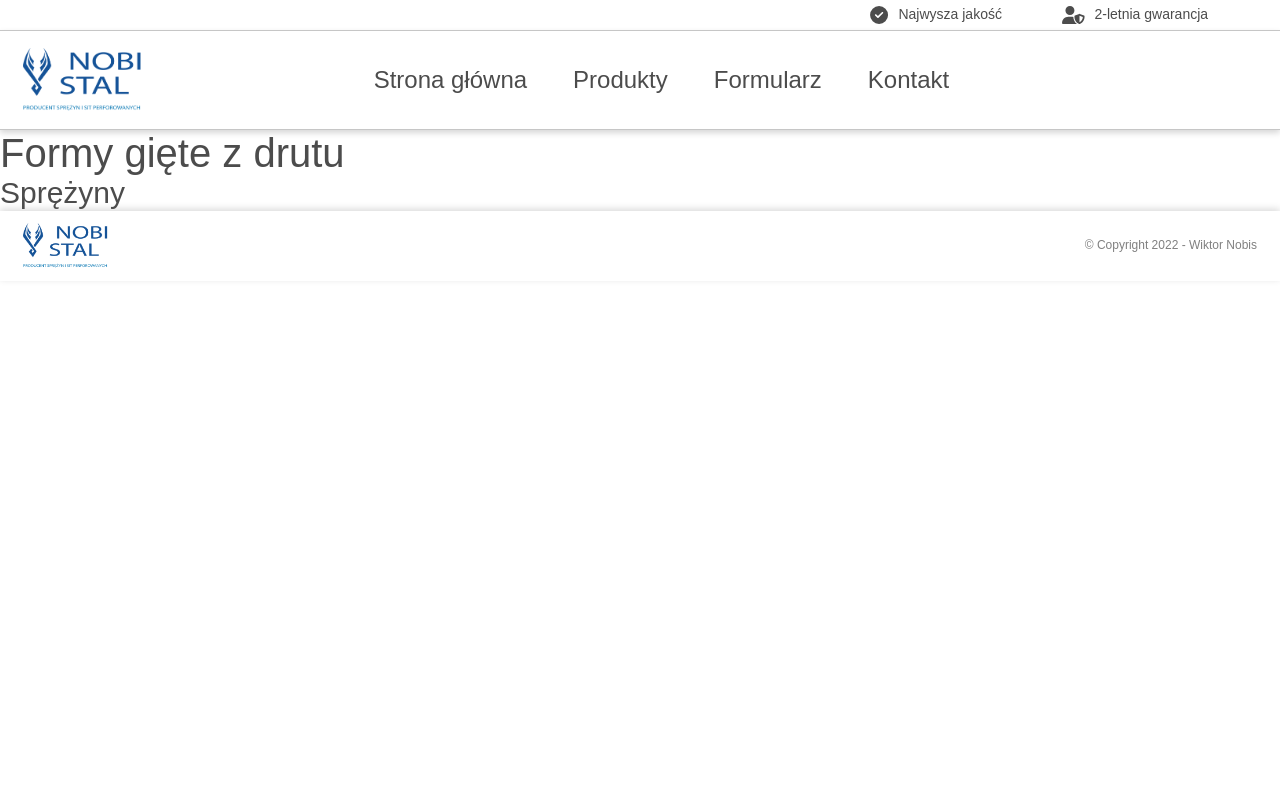
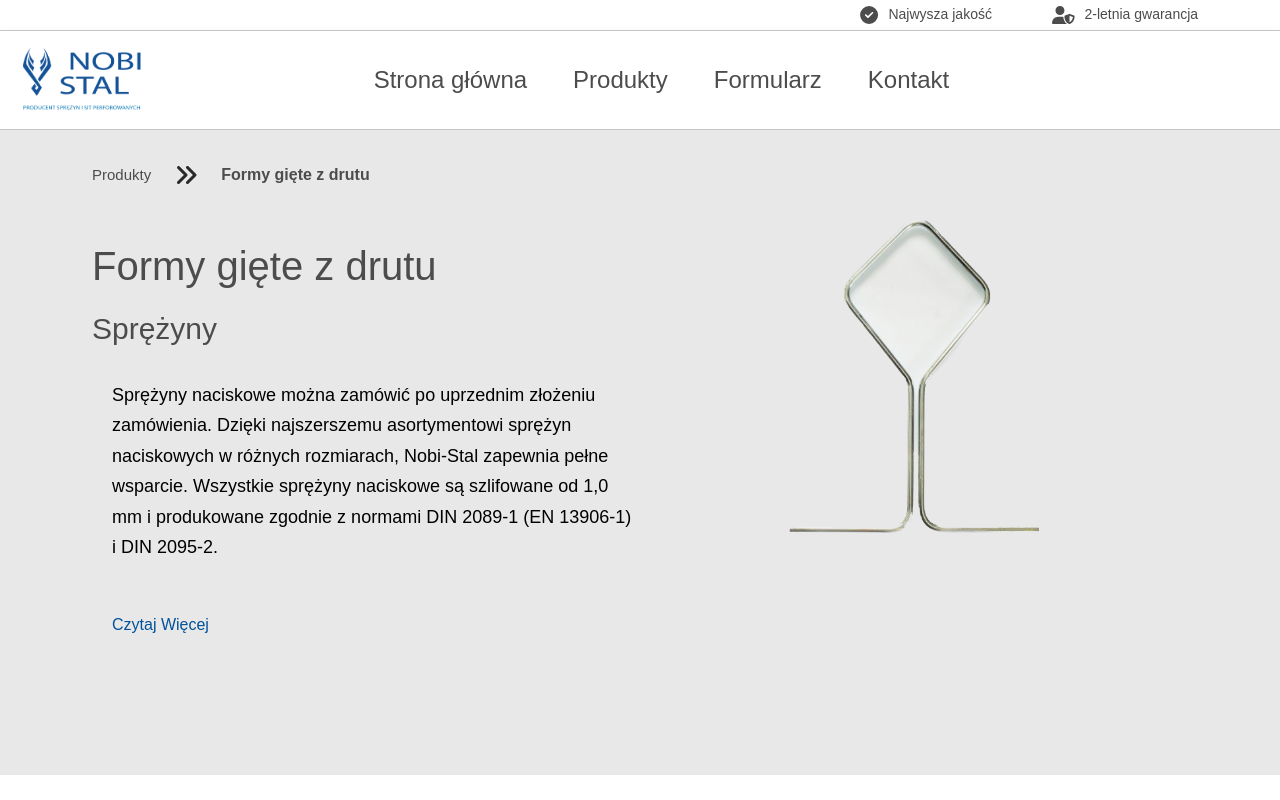
Before and after one commit to wiktornobis/nobi-stal, a React (Create React App) app: page /produkty/6 in a window 1280 px wide. Shown: the top 800 px of the page. Built offline with nearby package versions, Linux system fonts and the light colour scheme.

Commit message:
add section with next product

```diff
--- a/src/components/pages/products/DataProducts.js
+++ b/src/components/pages/products/DataProducts.js
@@ -1,6 +1,6 @@
 import img1 from '../../../assets/sprezyny-sciskowe.png';
 import img2 from '../../../assets/sprezyny-naciagowe.png';
-import img3 from '../../../assets/sprezyny-talerzowe.png';
+import img3 from '../../../assets/sprezyny-skretne.png';
 import img4 from '../../../assets/sprezyny-talerzowe.png';
 import img5 from '../../../assets/sprezyny-faliste.png';
 import img6 from '../../../assets/formy-giete-z-drutu.png';
--- a/src/components/pages/subproducts/ WireBentMolds.js
+++ b/src/components/pages/subproducts/ WireBentMolds.js
@@ -1,24 +1,56 @@
 import './_spring-global.scss';
-import { Outlet } from "react-router-dom";
+import arrow from '../../../assets/arrow.png';
+import wireBentMolds from '../../../assets/formy-giete-z-drutu.png';
+import { Outlet, Link } from "react-router-dom";
+import { HashLink } from 'react-router-hash-link';
 
 
 function  WireBentMolds(props) {
     return (
         <>
-        <div className="wire-bent">
-            <div className="left-container">
-                <div className="back-nav"></div>
-                <h2 className="wire-bent-title">Formy gięte z drutu</h2>
-                <h3 className="wire-bent-subtitle">Sprężyny</h3>
-                <p className="wire-bent-text"></p>
+        <div className="springs-background">
+            <div className="sub-product general-container">
+                <div className="spring-nav ">
+                    <Link to='/produkty'>
+                        <h2 className="spring-nav-back">Produkty</h2>
+                    </Link>
+                    <img className='spring-nav-img'
+                        src={arrow}
+                        alt=""
+                    />
+                    <h3 className="spring-nav-current">Formy gięte z drutu</h3>
+                </div>
+                <div className="spring-compression">
+                    <div className="left-container">
+                        <h2 className="spring-title">Formy gięte z drutu</h2>
+                        <h3 className="spring-subtitle">Sprężyny</h3>
+                        <p className="spring-text">
+                            Sprężyny naciskowe można zamówić po uprzednim złożeniu zamówienia. Dzięki najszerszemu
+                            asortymentowi sprężyn naciskowych w różnych rozmiarach, Nobi-Stal zapewnia pełne wsparcie.
+                            Wszystkie sprężyny naciskowe są szlifowane od 1,0 mm i produkowane zgodnie z
+                            normami DIN 2089-1 (EN 13906-1) i DIN 2095-2.
+                        </p>
+                        <HashLink to="/produkty/6#formy-giete-z-drutu"
+                                scroll={(el) => el.scrollIntoView({ behavior: 'smooth', block: 'end' })}
+                        >
+                            <h4 className="read-more">Czytaj Więcej</h4>
+                        </HashLink>
+                    </div>
+                    <div className="right-container">
+                        <img className="defer-image is-loaded image-ratio:61 applied-default right-container-img"
+                            src={wireBentMolds}
+                            alt="Formy gięte z drutu"
+                        />
+                    </div>
+                </div>
             </div>
-            <div className="right-container">
-
-            </div>
-
+        </div>
+        <div className="springs-main-container general-container">
+            <h3 id='formy-giete-z-drutu' className="springs-main-container-title">Formy gięte z drutu</h3>
+            <h4 className="springs-main-container-subtitle">Formy gięte z drutu</h4>
         </div>
         <Outlet />
-        </>
+    </>
     );
 }
 
--- a/src/components/pages/subproducts/SpringTorsion.js
+++ b/src/components/pages/subproducts/SpringTorsion.js
@@ -1,6 +1,6 @@
 import './_spring-global.scss';
 import arrow from '../../../assets/arrow.png';
-// import springTorison from '../../../assets/sprezyny-skretne.png';
+import springTorison from '../../../assets/sprezyny-skretne.png';
 import { Outlet, Link } from "react-router-dom";
 import { HashLink } from 'react-router-hash-link';
 
@@ -24,9 +24,9 @@ function SpringTorsion(props) {
                         <h2 className="spring-title">Sprężyny skrętne</h2>
                         <h3 className="spring-subtitle">Sprężyny</h3>
                         <p className="spring-text">
-                            Sprężyny naciskowe można zamówić po uprzednim złożeniu zamówienia. Dzięki najszerszemu
+                            Sprężyny skrętne można zamówić po uprzednim złożeniu zamówienia. Dzięki najszerszemu
                             asortymentowi sprężyn naciskowych w różnych rozmiarach, Nobi-Stal zapewnia pełne wsparcie.
-                            Wszystkie sprężyny naciskowe są szlifowane od 1,0 mm i produkowane zgodnie z
+                            Wszystkie sprężyny skrętne są szlifowane od 1,0 mm i produkowane zgodnie z
                             normami DIN 2089-1 (EN 13906-1) i DIN 2095-2.
                         </p>
                         <HashLink to="/produkty/3#skrętne"
@@ -37,7 +37,7 @@ function SpringTorsion(props) {
                     </div>
                     <div className="right-container">
                         <img className="defer-image is-loaded image-ratio:61 applied-default right-container-img"
-                            // src={springTorison}
+                            src={springTorison}
                             alt="sprężyny skrętne"
                         />
                     </div>
--- a/src/components/pages/subproducts/SpringWave.js
+++ b/src/components/pages/subproducts/SpringWave.js
@@ -1,6 +1,6 @@
 import './_spring-global.scss';
 import arrow from '../../../assets/arrow.png';
-// import springTorison from '../../../assets/sprezyny-skretne.png';
+import springWave from '../../../assets/sprezyny-faliste.png';
 import { Outlet, Link } from "react-router-dom";
 import { HashLink } from 'react-router-hash-link';
 
@@ -37,7 +37,7 @@ function SpringWave(props) {
                     </div>
                     <div className="right-container">
                         <img className="defer-image is-loaded image-ratio:61 applied-default right-container-img"
-                            // src={springTorison}
+                            src={springWave}
                             alt="sprężyny faliste"
                         />
                     </div>
```
Also changed, not shown: src/assets/sprezyny-skretne.png (added).
